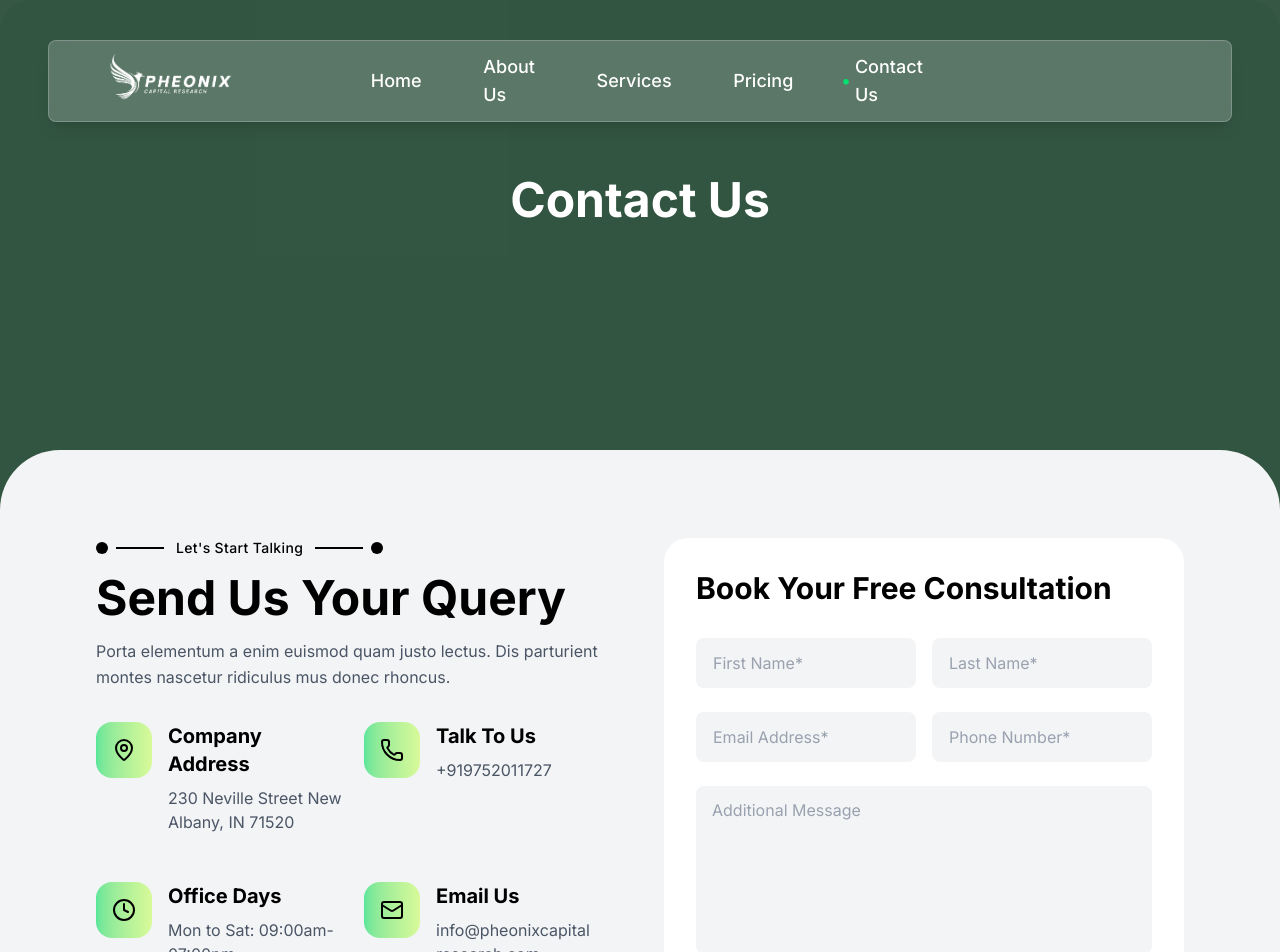
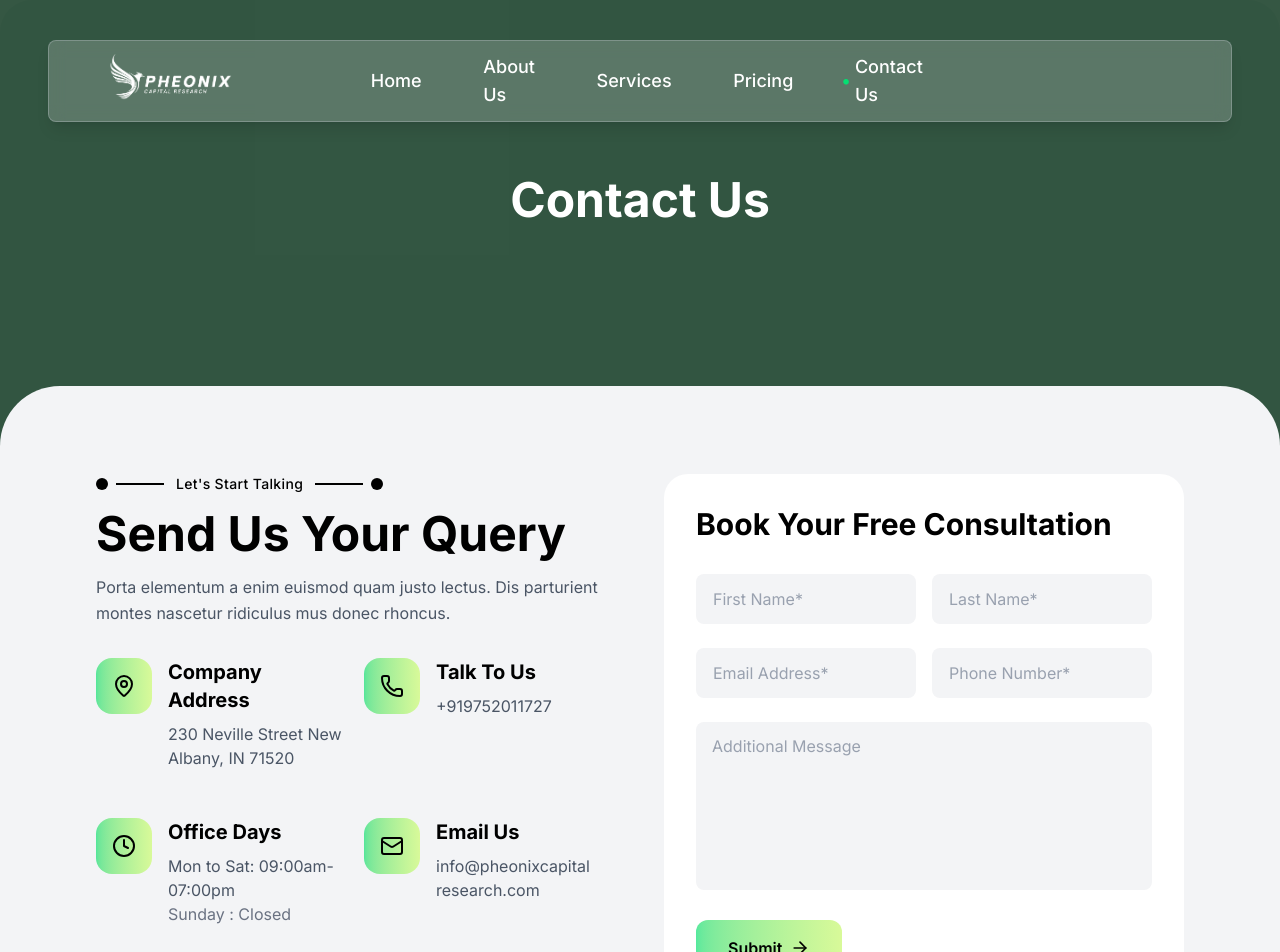
Before and after one commit to ritikrathod23/Pheonix, a React (Vite) app: page /contact in a window 1280 px wide. Shown: the top 952 px of the page. Built offline with nearby package versions, Linux system fonts and the light colour scheme.

Commit message:
minor changes

```diff
--- a/index.html
+++ b/index.html
@@ -5,7 +5,7 @@
     <link rel="icon" type="image/png" href="/fevicon.png" />
 
     <meta name="viewport" content="width=device-width, initial-scale=1.0" />
-    <title>pheonixcapitalresearch</title>
+    <title>Pheonix Capital Research</title>
   </head>
   <body>
     <div id="root"></div>
--- a/src/pages/Contact.jsx
+++ b/src/pages/Contact.jsx
@@ -10,7 +10,9 @@ function Contact() {
           Contact Us
         </h1>
       </div>
-      <div className="bg-green-950/80">
+
+      {/* Main Content */}
+      <div className="relative -mt-16 z-20">
         <SendQuery />
       </div>
 
--- a/src/pages/Price.jsx
+++ b/src/pages/Price.jsx
@@ -17,7 +17,9 @@ export default function Price() {
           </p>
         </div>
       </div>
-      <div className=" bg-green-950/80 ">
+
+      {/* Main Content */}
+      <div className=" relative -mt-16 z-20">
         <div className="rounded-t-[60px] py-10 bg-gray-50">
           <div className="flex items-center rounded-full justify-center gap-3 mb-4">
             <div className="flex items-center gap-2">
--- a/src/pages/Services.jsx
+++ b/src/pages/Services.jsx
@@ -67,6 +67,7 @@ const Services = () => {
   };
   return (
     <div className="min-h-screen bg-gray-50">
+      {/* Hero Section */}
       <div className="relative h-[450px] ">
         <img className="absolute inset-0 w-full h-full object-cover" src="https://elements-resized.envatousercontent.com/envato-dam-assets-production/EVA/TRX/d9/e5/f2/c1/44/v1_E10/E10TCDP.jpg?w=1600&cf_fit=scale-down&mark-alpha=18&mark=https%3A%2F%2Felements-assets.envato.com%2Fstatic%2Fwatermark4.png&q=85&format=auto&s=feed81f890ddedcb53429bd1b56aefa445b936d7ed488fecf0bc2765ec212f5e" alt="about" />
         <div className="absolute inset-0 bg-green-950/80"></div>
@@ -79,7 +80,9 @@ const Services = () => {
           </p>
         </div>
       </div>
-      <div className="bg-green-950/80">
+
+      {/* Main Content */}
+      <div className="relative -mt-16 z-20">
         <div className="grid bg-gray-50 rounded-t-[60px] grid-cols-1 sm:grid-cols-2 lg:grid-cols-3 px-4 sm:px-6 md:px-8 lg:px-40 py-20 gap-8">
           {services.map((service) => (
             <ServiceCard
```
